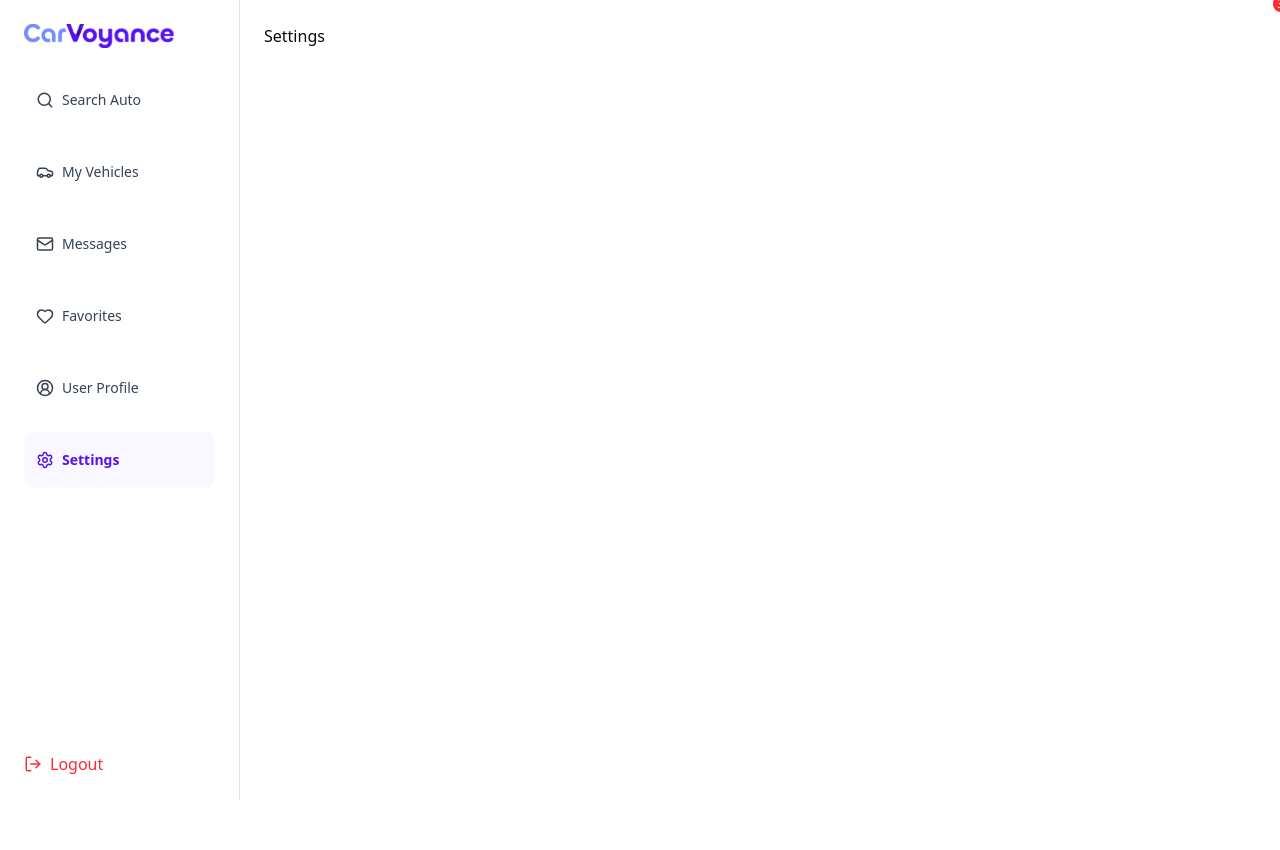
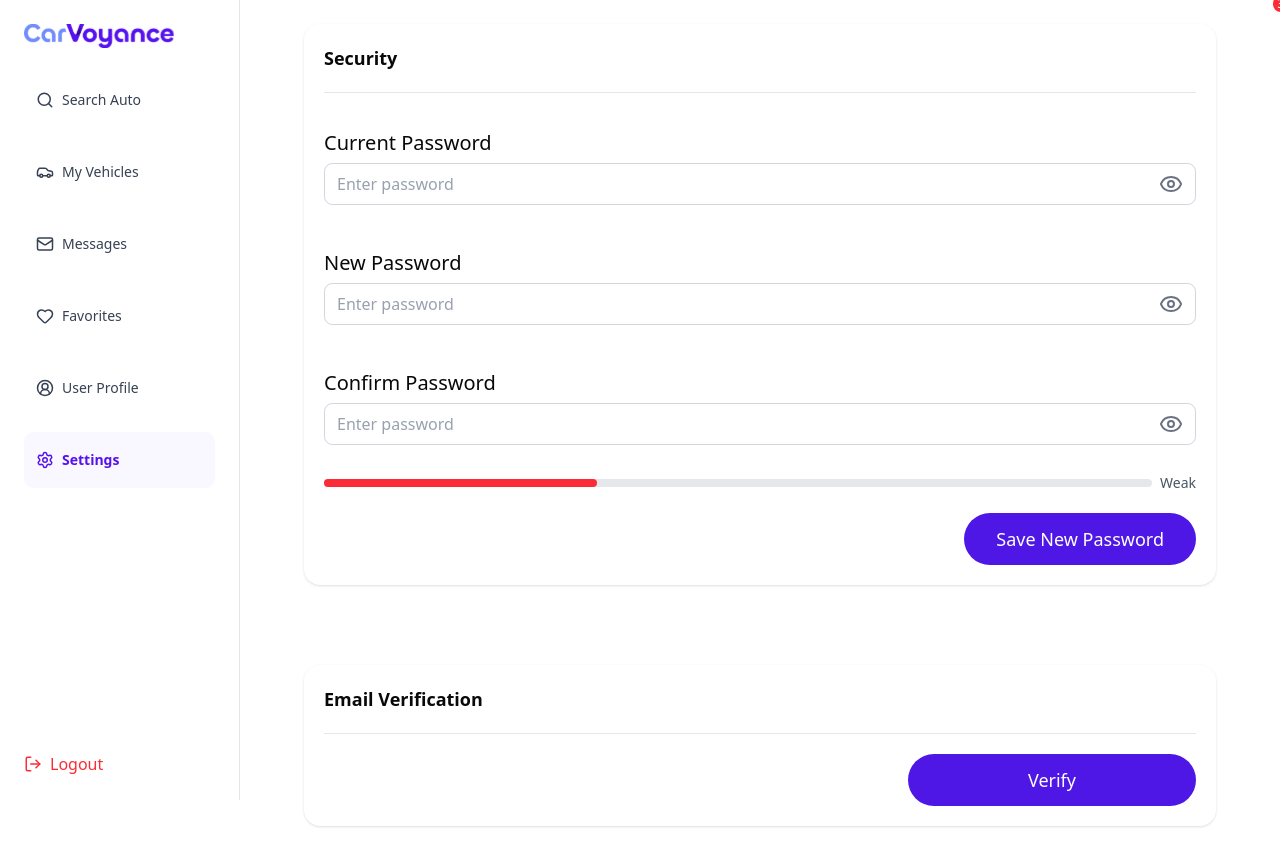
Before and after one commit to callmeflash88/own-car-voyance, a Next.js app: page /settings in a window 1280 px wide. Before the commit the page ends 800 px from the top, so only its background shows below. Built offline with nearby package versions, Linux system fonts and the light colour scheme.

Commit message:
add settings page

```diff
--- a/src/app/(profile)/settings/page.tsx
+++ b/src/app/(profile)/settings/page.tsx
@@ -1,3 +1,11 @@
+import { ChangePasswordForm } from "@/features/change-password/ui/ChangePasswordForm";
+import { EmailVerification } from "@/features/email-verification/ui/EmailVerification";
+
 export default function Settings() {
-  return <div>Settings</div>;
+  return (
+    <div className="w-full h-full px-10 flex flex-col gap-20 items-start">
+      <ChangePasswordForm />
+      <EmailVerification />
+    </div>
+  );
 }
--- /dev/null
+++ b/src/features/change-password/api/changePasswordApi.ts
@@ -0,0 +1,18 @@
+import { axiosBaseQuery } from "@/shared/lib/axiosBaseQuery";
+import { createApi } from "@reduxjs/toolkit/query/react";
+
+export const changePasswordApi = createApi({
+  reducerPath: "changePasswordApi",
+  baseQuery: axiosBaseQuery(),
+  endpoints: (builder) => ({
+    changePassword: builder.mutation<any, any>({
+      query: (data) => ({
+        url: "user/setting/changePassword",
+        method: "POST",
+        body: data,
+      }),
+    }),
+  }),
+});
+
+export const { useChangePasswordMutation } = changePasswordApi;
--- /dev/null
+++ b/src/features/change-password/model/useChangePassword.ts
@@ -0,0 +1,87 @@
+import z from "zod";
+import { useChangePasswordMutation } from "../api/changePasswordApi";
+import { useForm } from "react-hook-form";
+import { zodResolver } from "@hookform/resolvers/zod";
+import { NotificationService } from "@/shared/lib/NotificationService";
+import { PasswordInput } from "@/shared/ui/FormField/PasswordInput";
+
+const LABEL_CLASSNAME = "font-bold text-gray-dark text-xl !mt-2";
+const TEXT_INPUT_CLASSNAME = " py-2 ";
+
+export const CHANGE_PASSWORD_FORM_FIELDS = [
+  {
+    name: "current_password",
+    label: "Current Password",
+    placeholder: "Enter password",
+    component: PasswordInput,
+    labelClassName: LABEL_CLASSNAME,
+    fieldClassName: TEXT_INPUT_CLASSNAME,
+  },
+  {
+    name: "new_password",
+    label: "New Password",
+    placeholder: "Enter password",
+    component: PasswordInput,
+    labelClassName: LABEL_CLASSNAME,
+    fieldClassName: TEXT_INPUT_CLASSNAME,
+  },
+  {
+    name: "confirm_password",
+    label: "Confirm Password",
+    placeholder: "Enter password",
+    component: PasswordInput,
+    labelClassName: LABEL_CLASSNAME,
+    fieldClassName: TEXT_INPUT_CLASSNAME,
+  },
+];
+
+const passwordSchema = z
+  .string()
+  .min(8, "Password must be at least 8 characters long")
+  .regex(/[A-Z]/, "Must include uppercase letter")
+  .regex(/[a-z]/, "Must include lowercase letter")
+  .regex(/[0-9]/, "Must include digit");
+
+const changePassordSchema = z
+  .object({
+    current_password: passwordSchema,
+    new_password: passwordSchema,
+    confirm_password: z.string(),
+  })
+  .refine((data) => data.new_password === data.confirm_password, {
+    message: "Passwords do not match",
+    path: ["confirm_password"],
+  });
+
+export type ChangePasswordFormValues = z.infer<typeof changePassordSchema>;
+
+export const useChangePasswordForm = () => {
+  const [changePassword, { isLoading }] = useChangePasswordMutation();
+
+  const form = useForm<ChangePasswordFormValues>({
+    resolver: zodResolver(changePassordSchema),
+    defaultValues: {
+      current_password: "",
+      new_password: "",
+      confirm_password: "",
+    },
+    mode: "onSubmit",
+  });
+
+  const handleSubmit = form.handleSubmit(async (data) => {
+    try {
+      await changePassword(data).unwrap();
+      form.reset();
+      NotificationService.success("Password changed successfully");
+    } catch (err) {
+      console.error("Change password error:", err);
+      NotificationService.error("Failed to change password");
+    }
+  });
+
+  return {
+    form,
+    handleSubmit,
+    isLoading,
+  };
+};
--- /dev/null
+++ b/src/features/change-password/ui/ChangePasswordForm.tsx
@@ -0,0 +1,38 @@
+"use client";
+import { FormProvider, useWatch } from "react-hook-form";
+import {
+  CHANGE_PASSWORD_FORM_FIELDS,
+  useChangePasswordForm,
+} from "../model/useChangePassword";
+import { RenderFormFields } from "@/shared/ui/RenderFormFiled";
+import { PasswordStrength } from "./PasswordStrength";
+import { Button } from "@/shared/ui";
+
+export const ChangePasswordForm = () => {
+  const { form, handleSubmit, isLoading } = useChangePasswordForm();
+  return (
+    <div className="bg-white  rounded-2xl shadow w-full p-5">
+      <div className="flex justify-between items-center border-b border-gray-200 pb-5">
+        <h2 className="text-lg font-semibold">Security</h2>
+      </div>
+      <FormProvider {...form}>
+        <form onSubmit={handleSubmit} className="mt-5">
+          <div className="flex flex-col gap-5">
+            <RenderFormFields fields={CHANGE_PASSWORD_FORM_FIELDS} />
+            <PasswordStrength
+              password={useWatch({
+                control: form.control,
+                name: "new_password",
+              })}
+            />
+          </div>
+          <div className="flex justify-end mt-5">
+            <Button type="submit" variant="primary" size="lg">
+              Save New Password
+            </Button>
+          </div>
+        </form>
+      </FormProvider>
+    </div>
+  );
+};
--- /dev/null
+++ b/src/features/change-password/ui/PasswordStrength.tsx
@@ -0,0 +1,49 @@
+"use client";
+import { useEffect, useState } from "react";
+
+interface PasswordStrengthProps {
+  password: string;
+}
+
+export const PasswordStrength = ({ password }: PasswordStrengthProps) => {
+  const [strength, setStrength] = useState<"Weak" | "Medium" | "Strong">(
+    "Weak"
+  );
+
+  useEffect(() => {
+    let score = 0;
+    if (password.length >= 8) score++;
+    if (/[A-Z]/.test(password)) score++;
+    if (/[0-9]/.test(password)) score++;
+    if (/[^A-Za-z0-9]/.test(password)) score++;
+
+    if (score <= 1) setStrength("Weak");
+    else if (score === 2 || score === 3) setStrength("Medium");
+    else setStrength("Strong");
+  }, [password]);
+
+  const getColor = () => {
+    if (strength === "Weak") return "bg-red-500";
+    if (strength === "Medium") return "bg-yellow-500";
+    return "bg-green-600";
+  };
+
+  return (
+    <div className="flex items-center gap-2">
+      <div className="w-full h-2 rounded bg-gray-200">
+        <div
+          className={`h-2 rounded ${getColor()}`}
+          style={{
+            width:
+              strength === "Weak"
+                ? "33%"
+                : strength === "Medium"
+                ? "66%"
+                : "100%",
+          }}
+        />
+      </div>
+      <span className="text-sm text-gray-600">{strength}</span>
+    </div>
+  );
+};
--- /dev/null
+++ b/src/features/email-verification/api/verifyEmailApi.tsx
@@ -0,0 +1,17 @@
+import { axiosBaseQuery } from "@/shared/lib/axiosBaseQuery";
+import { createApi } from "@reduxjs/toolkit/query/react";
+
+export const verifyEmailApi = createApi({
+  reducerPath: "verifyEmailApi",
+  baseQuery: axiosBaseQuery(),
+  endpoints: (builder) => ({
+    verifyEmail: builder.mutation<void, void>({
+      query: () => ({
+        url: "user/setting/verificationEmail",
+        method: "POST",
+      }),
+    }),
+  }),
+});
+
+export const { useVerifyEmailMutation } = verifyEmailApi;
--- /dev/null
+++ b/src/features/email-verification/ui/EmailVerification.tsx
@@ -0,0 +1,25 @@
+"use client";
+import { Button } from "@/shared/ui";
+import { useVerifyEmailMutation } from "../api/verifyEmailApi";
+
+export const EmailVerification = () => {
+  const [verifyEmail, { isLoading }] = useVerifyEmailMutation();
+  return (
+    <div className="bg-white  rounded-2xl shadow w-full p-5">
+      <div className="flex justify-between items-center border-b border-gray-200 pb-5">
+        <h2 className="text-lg font-semibold">Email Verification</h2>
+      </div>
+      <div className="w-full flex justify-end">
+        <Button
+          variant="primary"
+          size="lg"
+          className="!px-30 mt-5"
+          onClick={() => verifyEmail()}
+          disabled={isLoading}
+        >
+          {isLoading ? "Verifying..." : "Verify"}
+        </Button>
+      </div>
+    </div>
+  );
+};
--- a/src/middleware.ts
+++ b/src/middleware.ts
@@ -47,8 +47,13 @@ export function middleware(request: NextRequest) {
 
 export const config = {
   matcher: [
+    "/profile",
     "/profile/:path*",
+    "/profile-search",
+    // "/settings",
+    "/dashboard",
     "/dashboard/:path*",
+    "/orders",
     "/orders/:path*",
     "/login",
     "/sign-up",
--- a/src/shared/store/rootReducer.ts
+++ b/src/shared/store/rootReducer.ts
@@ -10,6 +10,8 @@ import userSliceReducer from "@/entities/user/model/userSlice";
 import { userApi } from "@/entities/user/api/userApi";
 import { uploadApi } from "../api/uploadApi";
 import { userVehiclesApi } from "@/features/user-vehicles/api/userVehiclesApi";
+import { changePasswordApi } from "@/features/change-password/api/changePasswordApi";
+import { verifyEmailApi } from "@/features/email-verification/api/verifyEmailApi";
 
 export const rootReducer = combineReducers({
   auth: authReducer,
@@ -20,6 +22,8 @@ export const rootReducer = combineReducers({
   sort: sortViewSliceReducer,
   user: userSliceReducer,
   [authApi.reducerPath]: authApi.reducer,
+  [verifyEmailApi.reducerPath]: verifyEmailApi.reducer,
+  [changePasswordApi.reducerPath]: changePasswordApi.reducer,
   [userApi.reducerPath]: userApi.reducer,
   [uploadApi.reducerPath]: uploadApi.reducer,
   [userVehiclesApi.reducerPath]: userVehiclesApi.reducer,
--- a/src/shared/store/store.ts
+++ b/src/shared/store/store.ts
@@ -4,6 +4,8 @@ import { authApi } from "@/features/auth/api/authApi";
 import { userApi } from "@/entities/user/api/userApi";
 import { uploadApi } from "../api/uploadApi";
 import { userVehiclesApi } from "@/features/user-vehicles/api/userVehiclesApi";
+import { changePasswordApi } from "@/features/change-password/api/changePasswordApi";
+import { verifyEmailApi } from "@/features/email-verification/api/verifyEmailApi";
 
 export const store = configureStore({
   reducer: rootReducer,
@@ -12,8 +14,10 @@ export const store = configureStore({
     getDefaultMiddleware().concat(
       authApi.middleware,
       userApi.middleware,
+      changePasswordApi.middleware,
       uploadApi.middleware,
-      userVehiclesApi.middleware
+      userVehiclesApi.middleware,
+      verifyEmailApi.middleware
     ),
 });
 
--- a/src/shared/ui/Button.tsx
+++ b/src/shared/ui/Button.tsx
@@ -24,7 +24,7 @@ const variantClasses: Record<ButtonVariant, string> = {
   primary: "bg-[#4E17E5] text-white hover:bg-[#3d13b6]",
   secondary: "bg-[#2B2B2B] text-white",
   outline: "border border-gray-400 text-black hover:bg-gray-100",
-  danger: "bg-red-500 text-white hover:bg-red-600",
+  danger: "bg-[#F54C3E] text-white hover:bg-red-600",
   success: "bg-green-500 text-white hover:bg-green-600",
 };
 
```
